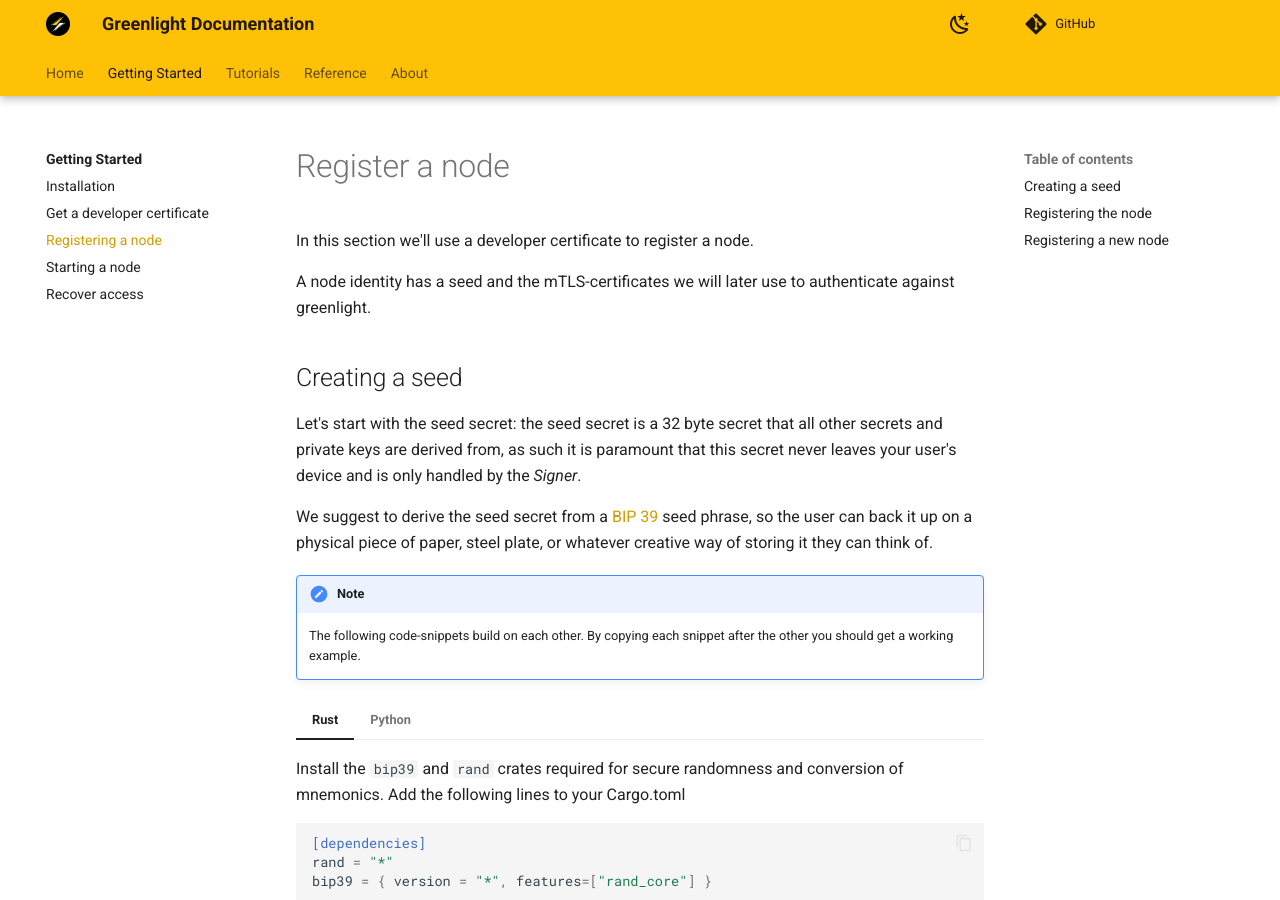
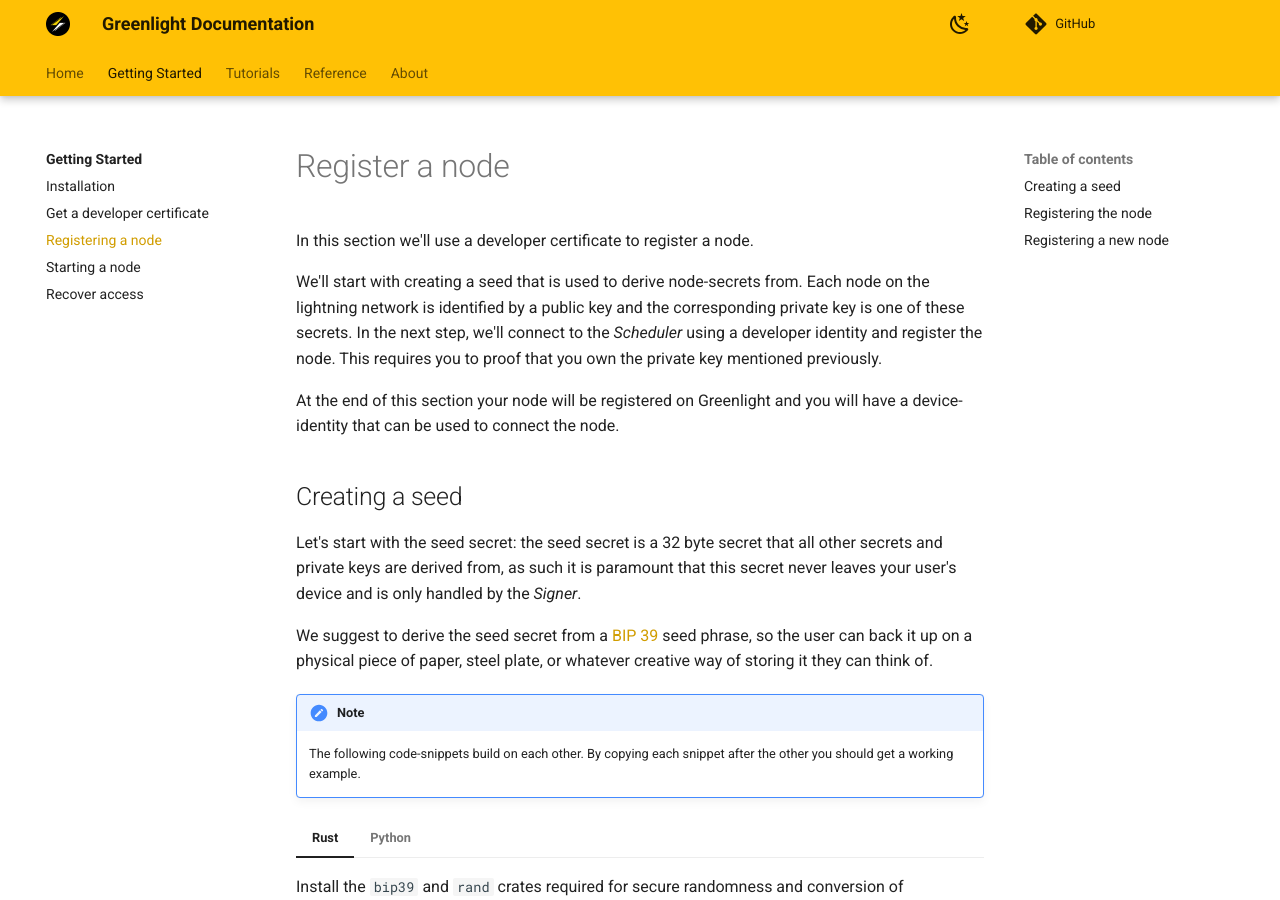
Before and after one commit to Blockstream/greenlight, an MkDocs documentation site: the page built from docs/src/getting-started/register.md, in a window 1280 px wide and 900 px high. Built offline with MkDocs 1.6.1 and Material for MkDocs 9.7.7, drawn with Linux system fonts in a browser that asks for light colours; comment, search, counter and statistics services are not loaded; some of the changed text lies outside the part shown.

Commit message:
docs: Remove reference to node-identity
We sometimes refer to a node-identity. This is somewhat
confusing because there is no corresponding TLS-certificate.

I've removed all references to node-identity and improved
the introduction in `register.md`.

Docs: remove additional reference to node-identity

```diff
--- a/docs/src/getting-started/register.md
+++ b/docs/src/getting-started/register.md
@@ -2,8 +2,14 @@
 
 In this section we'll use a developer certificate to register a node.
 
-A node identity has a seed and the mTLS-certificates we will later use
-to authenticate against greenlight.
+We'll start with creating a seed that is used to derive node-secrets from. Each
+node on the lightning network is identified by a public key and the
+corresponding private key is one of these secrets. In the next step, we'll
+connect to the _Scheduler_ using a developer identity and register the node.
+This requires you to proof that you own the private key mentioned previously.
+
+At the end of this section your node will be registered on Greenlight and you
+will have a device-identity that can be used to connect the node.
 
 ## Creating a seed
 
```
Also changed, not shown: other parts of docs/src/getting-started/register.md (+6 -7 lines).
